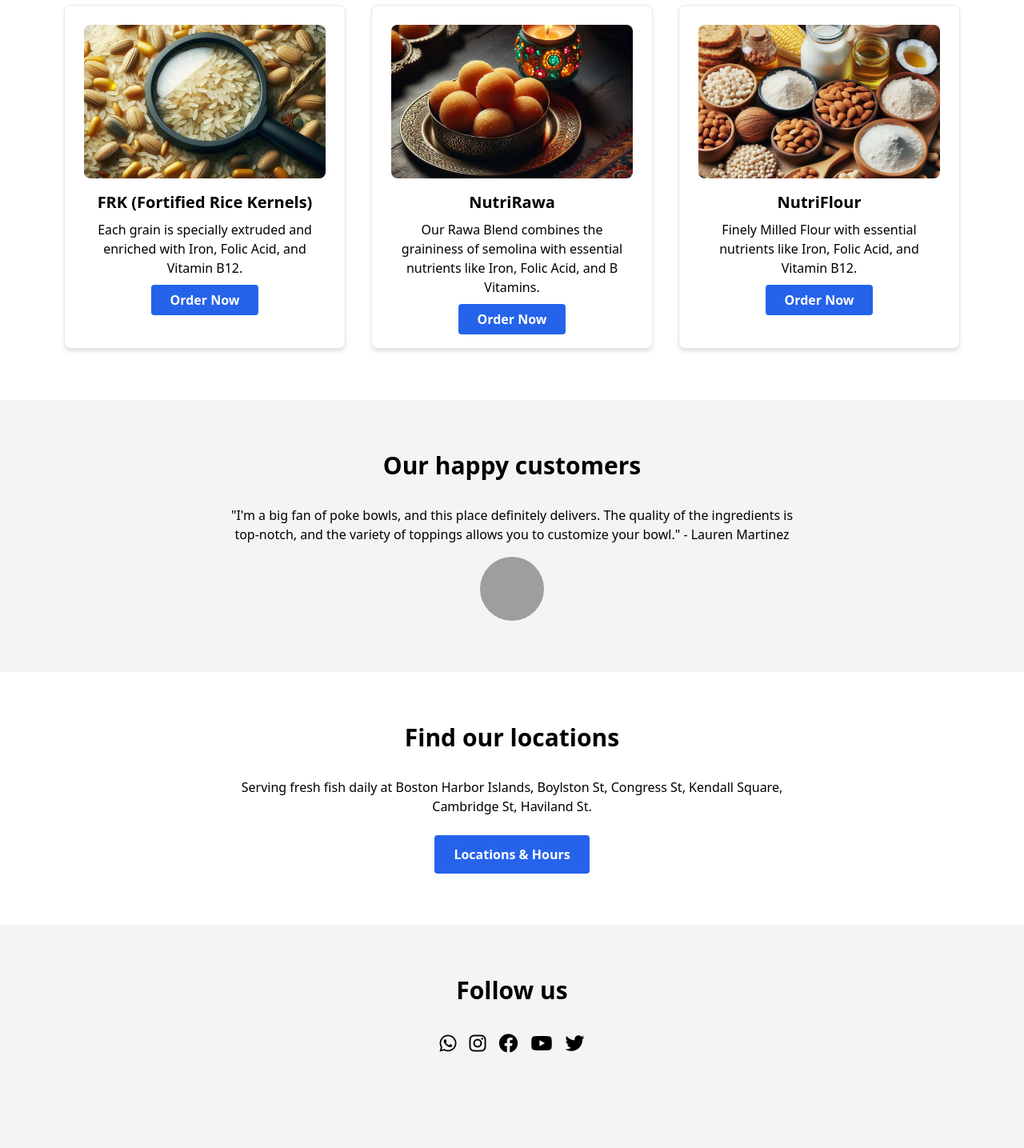
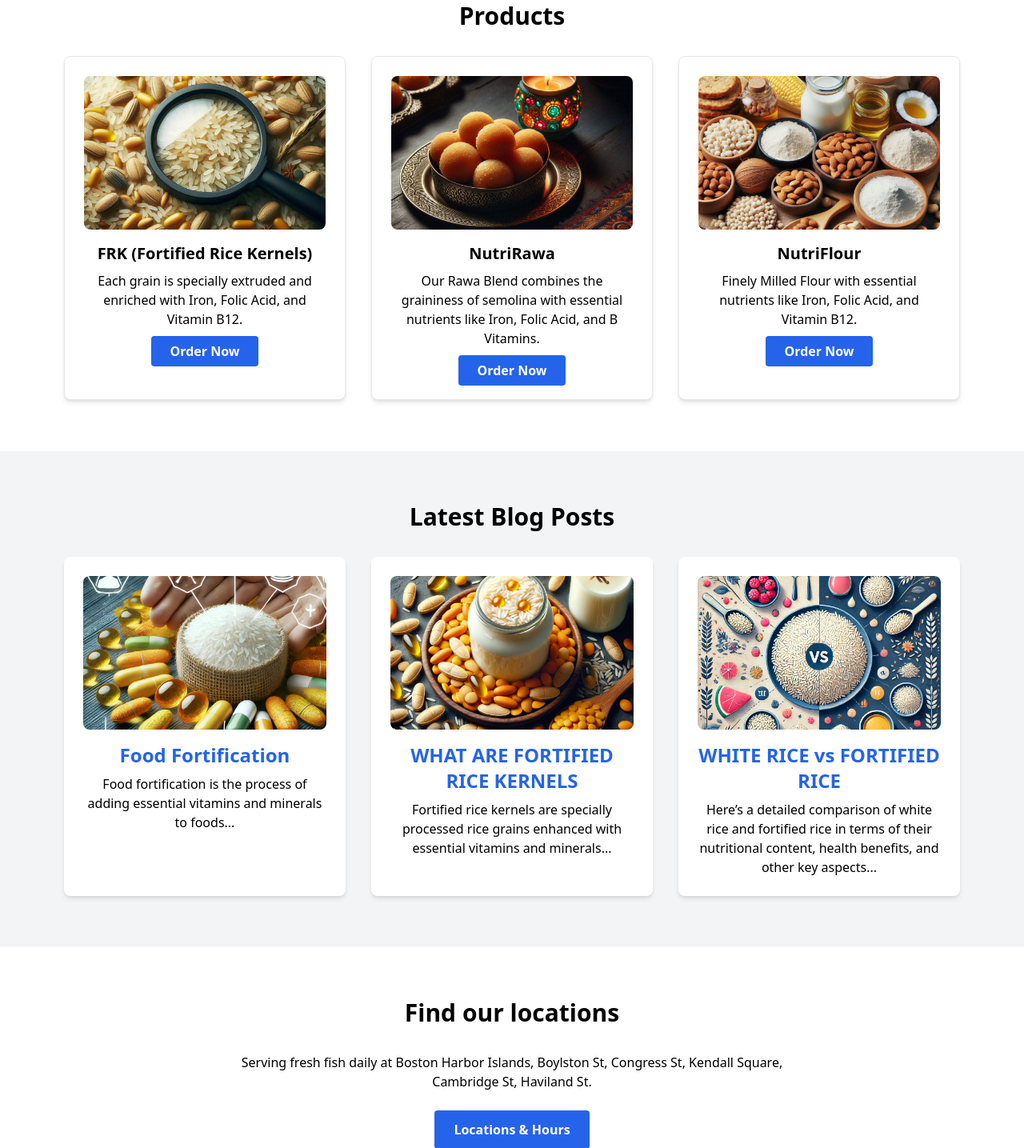
Before and after one commit to skr2270/whitericefood, a PHP site: page / in a window 1280 px wide. Shown: the part 1135-2570 px from the top of the page at 80% size. Run offline with PHP 8.4, Linux system fonts and the light colour scheme; grey boxes are pictures that could not be loaded.

Commit message:
Added Blogs and logo

```diff
--- a/includes/nav.php
+++ b/includes/nav.php
@@ -1,13 +1,15 @@
 <nav class="bg-white border-b shadow-lg">
     <div class="container mx-auto flex justify-between items-center py-4 px-6">
-        <a href="index.php" class="text-xl font-bold text-black">White Rice Food</a>
+        <a href="/wrf/index.php">
+            <img src="/wrf/assets/images/logo.png" alt="White Rice Food Logo" class="h-12">
+        </a>
         <button class="toggle-button block lg:hidden text-black text-2xl"><i class="fas fa-bars"></i></button>
         <ul class="nav-menu hidden lg:flex space-x-6">
-            <li><a href="index.php" class="text-black hover:text-blue-600">Home</a></li>
-            <li><a href="about.php" class="text-black hover:text-blue-600">About Us</a></li>
-            <li><a href="contact.php" class="text-black hover:text-blue-600">Contact Us</a></li>
+            <li><a href="/wrf/index.php" class="text-black hover:text-blue-600">Home</a></li>
+            <li><a href="/wrf/about.php" class="text-black hover:text-blue-600">About Us</a></li>
+            <li><a href="/wrf/contact.php" class="text-black hover:text-blue-600">Contact Us</a></li>
+            <li><a href="/wrf/blogs/blog.php" class="text-black hover:text-blue-600">Blog</a></li>
             <li><a href="#" class="text-black hover:text-blue-600">Products</a></li>
-            <li><a href="#" class="text-black hover:text-blue-600">Blogs</a></li>
         </ul>
         <div class="flex space-x-4">
             <a href="#" class="text-2xl text-black hover:text-blue-600"><i class="fas fa-shopping-cart"></i></a>
--- a/index.php
+++ b/index.php
@@ -5,8 +5,8 @@
 </head>
 <body class="bg-gray-100">
     <?php include 'includes/nav.php'; ?>
-    <header class="relative bg-cover bg-center py-32 text-center text-white mx-4 rounded-lg" style="background-image: url('assets/images/hero.jpg');">
-        <div class="absolute inset-0 bg-black opacity-50 rounded-lg"></div>
+    <header class="relative bg-cover bg-center py-32 text-center text-white custom-hero" style="background-image: url('assets/images/hero.jpg');">
+        <div class="absolute inset-0 bg-black opacity-50"></div>
         <div class="relative z-10 max-w-3xl mx-auto">
             <h1 class="text-5xl font-bold">White Rice Food</h1>
             <p class="mt-4 text-xl">Pioneering Nutritional Innovation</p>
@@ -14,19 +14,20 @@
         </div>
     </header>
     <main class="py-16">
-        <section id="about" class="py-16 bg-white flex flex-col items-center">
-            <h2 class="text-3xl font-semibold mb-8 text-center">About Us</h2>
-            <div class="flex flex-col md:flex-row justify-center items-center max-w-5xl mx-auto px-4">
-                <div class="md:w-1/2 mb-8 md:mb-0 text-center md:text-left">
-                    <p class="mb-4">Welcome to White Rice Food, a pioneering manufacturer at the forefront of nutritional innovation.</p>
-                    <p class="mb-4">Our mission is to make nutritional foods accessible and affordable for all.</p>
-                    <a href="about.php" class="inline-block px-6 py-3 bg-blue-600 text-white font-semibold rounded">Know More</a>
+        <section id="about" class="text-center px-4">
+            <h2 class="text-3xl font-semibold mb-8">About Us</h2>
+            <div class="flex flex-col md:flex-row justify-center items-center max-w-6xl mx-auto">
+                <div class="md:w-1/2 mb-6 md:mb-0">
+                    <p>Welcome to White Rice Food, a pioneering manufacturer at the forefront of nutritional innovation, specializing in the production of fortified foods. Based in Telangana, India, White Rice Food is dedicated to combating malnutrition and enhancing food security by enriching staple foods with essential vitamins and minerals.</p>
+                    <p>Our mission is to make nutritional foods accessible and affordable for all, particularly in regions where micronutrient deficiencies are prevalent. By partnering with governments, NGOs, and food distributors, we strive to reach millions of people, providing a simple yet effective solution to improve public health outcomes.</p>
+                    <a href="/wrf/about.php" class="mt-4 inline-block px-6 py-3 bg-blue-600 text-white font-semibold rounded">Know More</a>
                 </div>
                 <div class="md:w-1/2">
-                    <img src="assets/images/about.jpg" alt="About Us" class="w-full h-64 object-cover rounded-lg shadow-md">
+                    <img src="assets/images/about.jpg" alt="About Us" class="w-full h-auto rounded-lg shadow-md">
                 </div>
             </div>
         </section>
+
         <section id="products" class="text-center bg-white py-16">
             <h2 class="text-3xl font-semibold mb-8">Products</h2>
             <div class="grid grid-cols-1 sm:grid-cols-2 lg:grid-cols-3 gap-8 max-w-6xl mx-auto px-4">
@@ -50,18 +51,34 @@
                 </div>
             </div>
         </section>
-        <section id="customers" class="text-center py-16">
-            <h2 class="text-3xl font-semibold mb-8">Our happy customers</h2>
-            <div class="max-w-3xl mx-auto px-4">
-                <p class="mb-4">"I'm a big fan of poke bowls, and this place definitely delivers. The quality of the ingredients is top-notch, and the variety of toppings allows you to customize your bowl." - Lauren Martinez</p>
-                <img src="assets/images/customer1.jpg" alt="Customer" class="w-20 h-20 rounded-full mx-auto">
+
+        <section id="blog-posts" class="text-center py-16">
+            <h2 class="text-3xl font-semibold mb-8">Latest Blog Posts</h2>
+            <div class="grid grid-cols-1 md:grid-cols-2 lg:grid-cols-3 gap-8 max-w-6xl mx-auto px-4">
+                <article class="bg-white p-6 rounded-lg shadow-md">
+                    <img src="assets/images/blogs/food-fortification.webp" alt="Food Fortification" class="w-full h-48 object-cover rounded-lg mb-4">
+                    <h3 class="text-2xl font-bold mb-2"><a href="blogs/post.php?id=food-fortification" class="text-blue-600">Food Fortification</a></h3>
+                    <p>Food fortification is the process of adding essential vitamins and minerals to foods...</p>
+                </article>
+                <article class="bg-white p-6 rounded-lg shadow-md">
+                    <img src="assets/images/blogs/frk.webp" alt="WHAT ARE FORTIFIED RICE KERNELS" class="w-full h-48 object-cover rounded-lg mb-4">
+                    <h3 class="text-2xl font-bold mb-2"><a href="blogs/post.php?id=fortified-rice-kernels" class="text-blue-600">WHAT ARE FORTIFIED RICE KERNELS</a></h3>
+                    <p>Fortified rice kernels are specially processed rice grains enhanced with essential vitamins and minerals...</p>
+                </article>
+                <article class="bg-white p-6 rounded-lg shadow-md">
+                    <img src="assets/images/blogs/difference.webp" alt="WHITE RICE vs FORTIFIED RICE" class="w-full h-48 object-cover rounded-lg mb-4">
+                    <h3 class="text-2xl font-bold mb-2"><a href="blogs/post.php?id=white-vs-fortified-rice" class="text-blue-600">WHITE RICE vs FORTIFIED RICE</a></h3>
+                    <p>Here’s a detailed comparison of white rice and fortified rice in terms of their nutritional content, health benefits, and other key aspects...</p>
+                </article>
             </div>
         </section>
+
         <section id="locations" class="text-center bg-white py-16">
             <h2 class="text-3xl font-semibold mb-8">Find our locations</h2>
             <p class="max-w-3xl mx-auto mb-6 px-4">Serving fresh fish daily at Boston Harbor Islands, Boylston St, Congress St, Kendall Square, Cambridge St, Haviland St.</p>
             <a href="#" class="inline-block px-6 py-3 bg-blue-600 text-white font-semibold rounded">Locations & Hours</a>
         </section>
+
         <section id="social" class="text-center py-16">
             <h2 class="text-3xl font-semibold mb-8">Follow us</h2>
             <div class="flex justify-center space-x-4">
```
Also changed, not shown: blogs/blog.php (added, +48 -0 lines), blogs/post.php (added, +112 -0 lines), assets/images/Process of Fortification.jpg (added), assets/images/blogs/deficiencies.webp (added), assets/images/blogs/difference.webp (added), assets/images/blogs/food-fortification-studies.webp (added), assets/images/blogs/food-fortification.webp (added), assets/images/blogs/fortified-countries.webp (added), assets/images/blogs/frk.webp (added), assets/images/logo.png (added), assets/images/usage.jpg (added).
